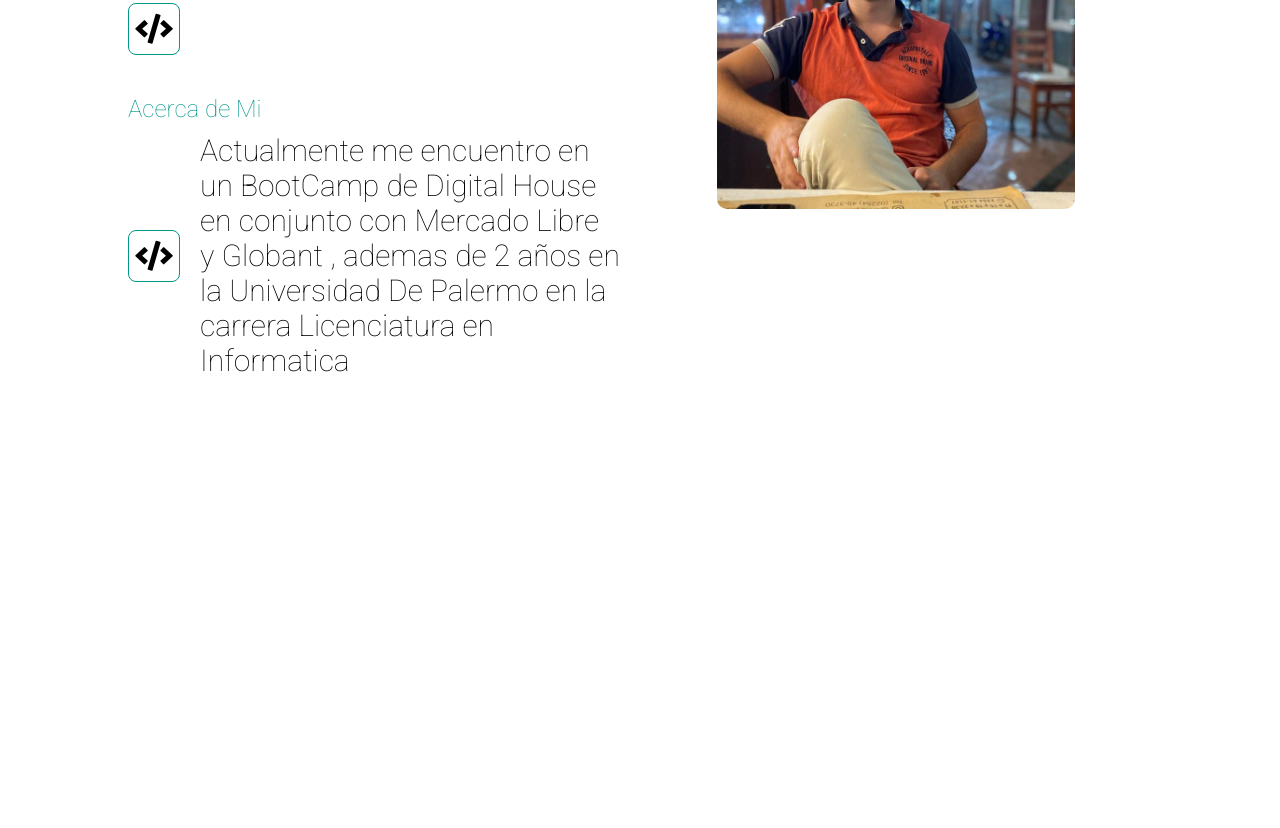
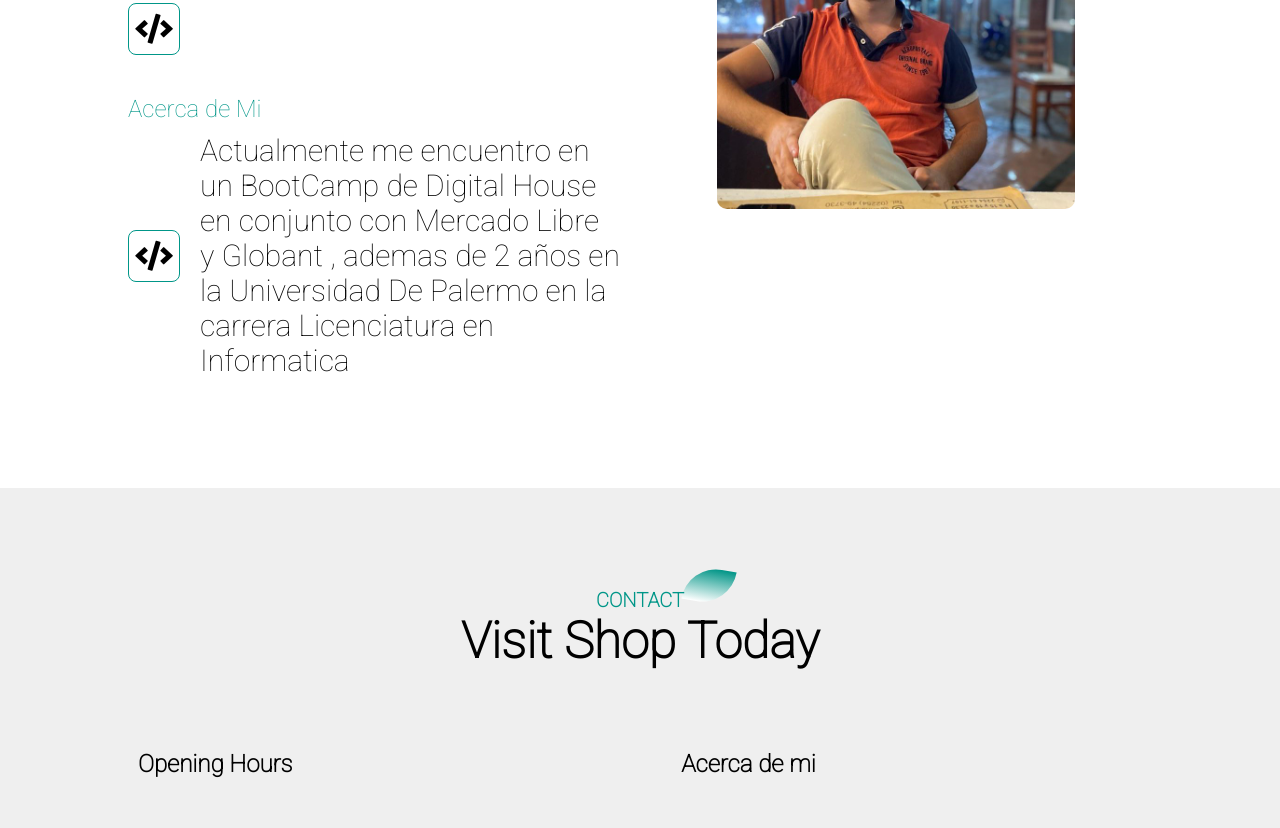
Before and after one commit to juanmorales9/cvjuani, a plain HTML site: page index.html in a window 1280 px wide. Shown: the part 1380-2208 px from the top of the page. Before the commit the page ends 1868 px from the top, so only its background shows below. Drawn offline with Linux system fonts and the light colour scheme; some packages are replaced by stand-ins of ours; a script that the page names is missing; a web font is replaced by a local one.

Commit message:
Arreglando error

```diff
--- a/css/style.css
+++ b/css/style.css
@@ -216,3 +216,23 @@ nav ul li a{
         width: 100%;
     }
 }
+
+/* FOOTER  */
+
+#footer{
+    padding: 100px 0 20px;
+    background: #efefef;
+}
+.footer-row{
+    width: 80%;
+    margin: 0 auto;
+    display: flex;
+    justify-content: space-between;
+    flex-wrap: wrap;
+}
+
+.footer-left,.footer-right{
+    flex-basis: 45%;
+    padding: 10px;
+    margin-bottom: 20px;
+ }
--- a/index.html
+++ b/index.html
@@ -1,12 +1,13 @@
 <html>
 <head>
 
-    <title>Barber Shop Website Design - Easy Tutorials</title>
+    <title>Morales Juan Ignacio Curriculum Vitae</title>
     <link rel="stylesheet" href="./css/style.css">
     <meta name= "viewport" content="width = device-width, initial-scale =1">
     <link rel="preconnect" href="https://fonts.googleapis.com">
     <link rel="preconnect" href="https://fonts.gstatic.com" crossorigin>
     <link href="https://fonts.googleapis.com/css2?family=Roboto:wght@100&family=Zen+Kaku+Gothic+Antique:wght@700&display=swap" rel="stylesheet">
+    <script src="https://cdn.jsdelivr.net/gh/cferdinandi/smooth-scroll/dist/smooth-scroll.polyfills.min.js"></script>
     <link rel="stylesheet" href="https://use.fontawesome.com/releases/v5.15.4/css/all.css" integrity="sha384-DyZ88mC6Up2uqS4h/KRgHuoeGwBcD4Ng9SiP4dIRy0EXTlnuz47vAwmeGwVChigm" crossorigin="anonymous">
 </head></head>
 <body>
@@ -24,8 +25,8 @@
 <div id="sideNav">
     <nav>
         <ul>
-            <li><a href="#">HOME</a></li>
-            <li><a href="#">FEATURESS</a></li>
+            <li><a href="#banner">HOME</a></li>
+            <li><a href="#feature">CARACTERISTICAS</a></li>
             <li><a href="#">SERVICESS</a></li>
             <li><a href="#">TESTIMONIALS</a></li>
             <li><a href="#">MEET Us</a></li>
@@ -82,7 +83,23 @@
 
 
     </section>
+ <section id="footer">
+        <div class="title-text">
+        <p>CONTACT</p>
+        <h1>Visit Shop Today</h1>
+        </div>
+        <div class="footer-row">
+            <div class="footer-left">
+            <h1> Opening Hours</h1>
 
+            </div>
+            <div class="footer-right">
+                <h1> Acerca de mi </h1>
+            </div>
+        </div>
+
+
+    </section>
 
 <script>
     var menuBtn = document.getElementById ("menuBtn")
@@ -103,6 +120,9 @@
         }
 
     }
+    var scroll = new SmoothScroll('a[href*="#"]', {
+	speed: 1000
+});
     </script>
 
 </body>
```
